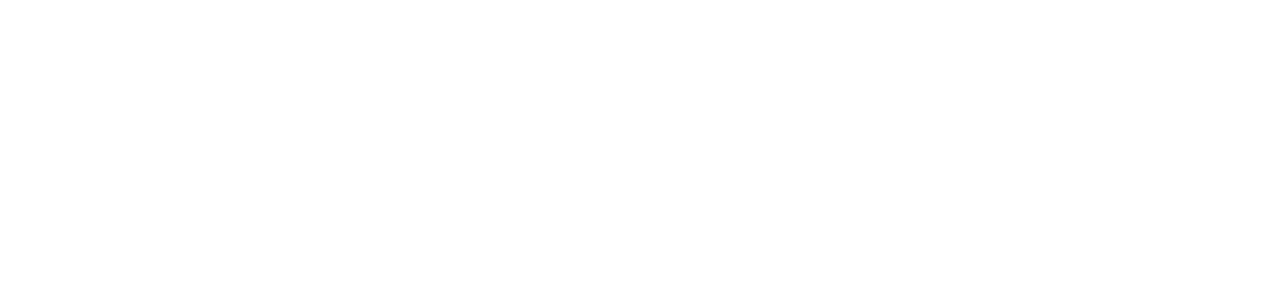
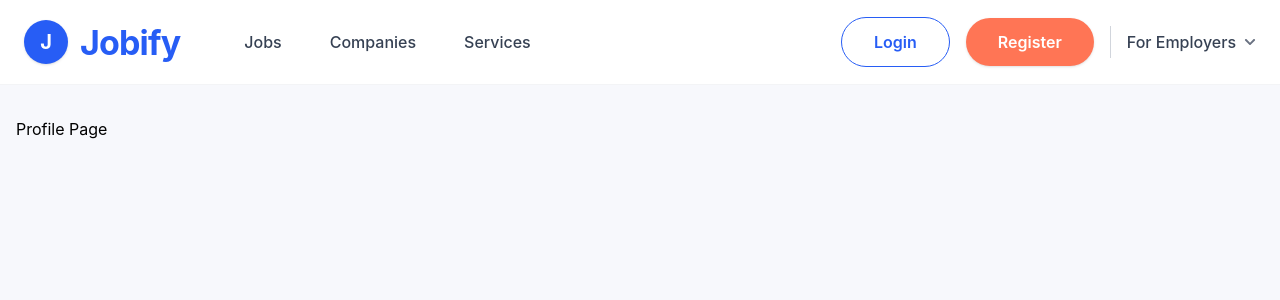
Before and after one commit to CodeSavvyJayesh/JobPortal-Frontend, a React (Vite) app: page /profile in a window 1280 px wide. Before the commit this address had no page. Shown: the top 300 px of the page. Built offline with nearby package versions, Linux system fonts and the light colour scheme.

Commit message:
Profile UI Section structure is created

```diff
--- a/src/App.jsx
+++ b/src/App.jsx
@@ -2,6 +2,7 @@
 import Home from "./Pages/Home";
 import Register from "./Pages/Register";
 import Login from "./Pages/Login";
+import Profile from "./Pages/Profile";
 function App() {
   return (
     <BrowserRouter>
@@ -9,6 +10,7 @@
         <Route path="/" element={<Home />} />
         <Route path="/register" element={<Register />} />
         <Route path="/login" element={<Login />} />
+        <Route path="/profile" element={<Profile />} />
       </Routes>
     </BrowserRouter>
   );
--- /dev/null
+++ b/src/Pages/Profile.jsx
@@ -0,0 +1,15 @@
+import Navbar from "../Component/Navbar";
+
+function Profile() {
+  return (
+    <div className="min-h-screen bg-[#f7f8fc]">
+      <Navbar />
+
+      <div className="max-w-7xl mx-auto px-4 py-8">
+        Profile Page
+      </div>
+    </div>
+  );
+}
+
+export default Profile;
```
Also changed, not shown: src/Component/Profile/AchievementSection.jsx (added), src/Component/Profile/EducationSection.jsx (added), src/Component/Profile/InternshipSection.jsx (added), src/Component/Profile/ProfileCompletionCard.jsx (added), src/Component/Profile/ProfileHeader.jsx (added), src/Component/Profile/ProfileSideBar.jsx (added), src/Component/Profile/ProjectSection.jsx (added), src/Component/Profile/ResumeSection.jsx (added), src/Component/Profile/SkillsSection.jsx (added), src/api/profileApi.js (added).
